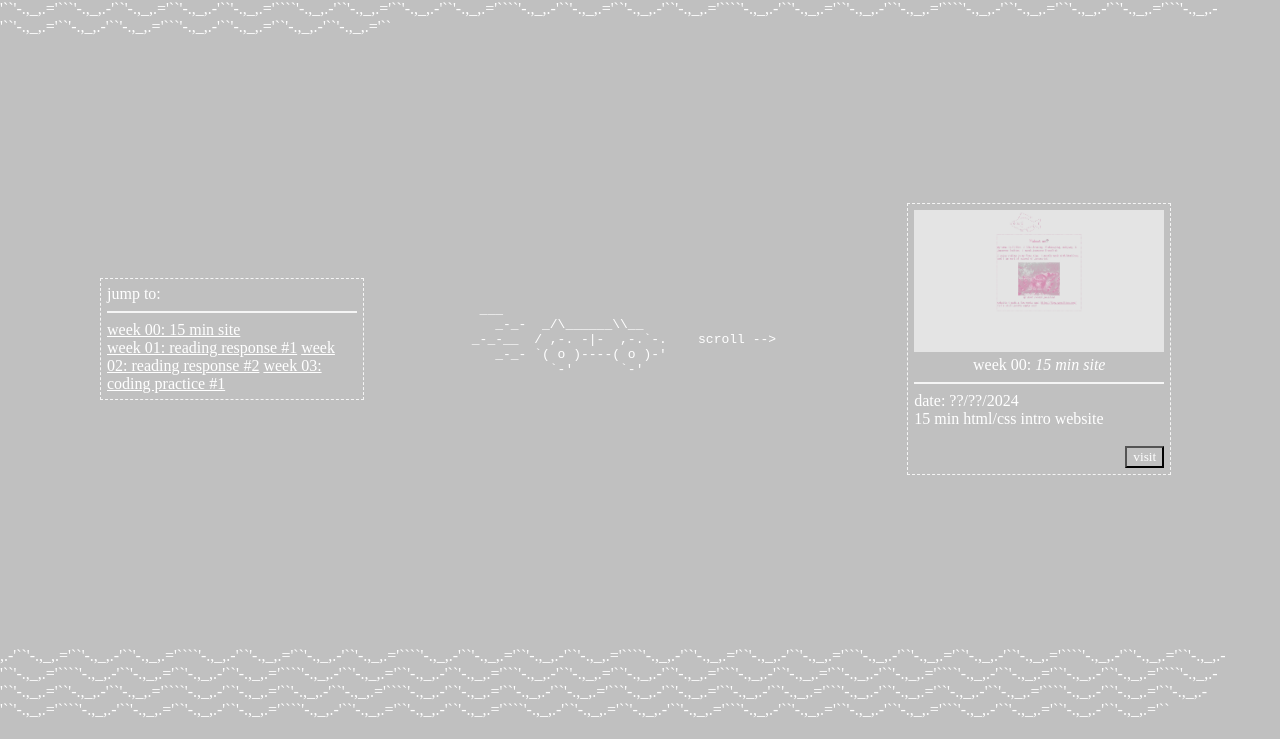
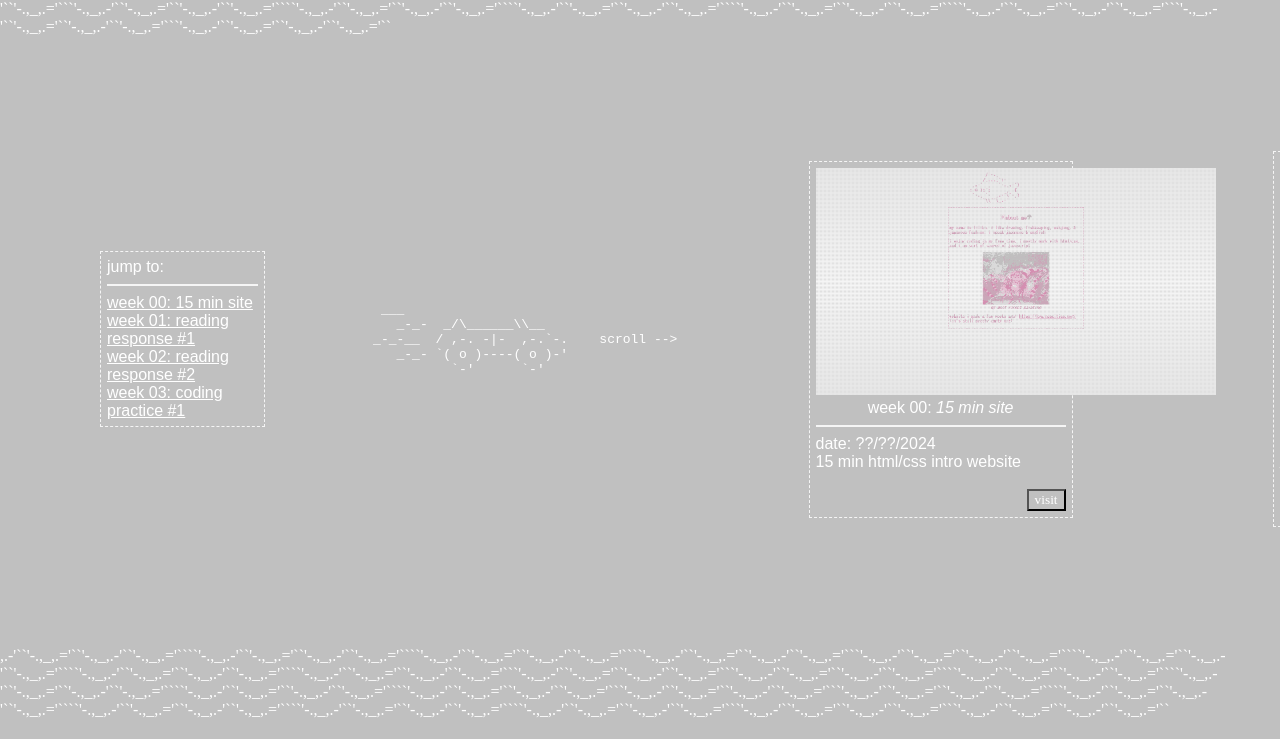
Before and after one commit to supermonkeyball/webpro, a plain HTML site: page index.html in a window 1280 px wide. Shown: the part 61-800 px from the top of the page. Drawn offline with Linux system fonts and the light colour scheme; a web font is replaced by a local one.

Commit message:
Add files via upload

```diff
--- a/index.html
+++ b/index.html
@@ -14,9 +14,9 @@
 				jump to:
 				<hr>
 				<a href="#zero">week 00: 15 min site</a><br>
-				<a href="#one">week 01: reading response #1</a>
-				<a href="#two">week 02: reading response #2</a>
-				<a href="#three">week 03: coding practice #1</a>
+				<a href="#one">week 01: reading response #1</a><br>
+				<a href="#two">week 02: reading response #2</a><br>
+				<a href="#three">week 03: coding practice #1</a><br>
 			</div>
 				<pre>
   ___
--- a/style.css
+++ b/style.css
@@ -1,6 +1,6 @@
 body {
 	margin: 0 auto;
-	font-family: dotgothic;
+	font-family: arial;
 	background: silver;
 	color: white;
 }
@@ -20,7 +20,7 @@ hr {
 }
 
 img {
-	width: 100%;
+	width: 400px;
 }
 
 button {
```
Also changed, not shown: week/two.html (+4 -1 lines).
